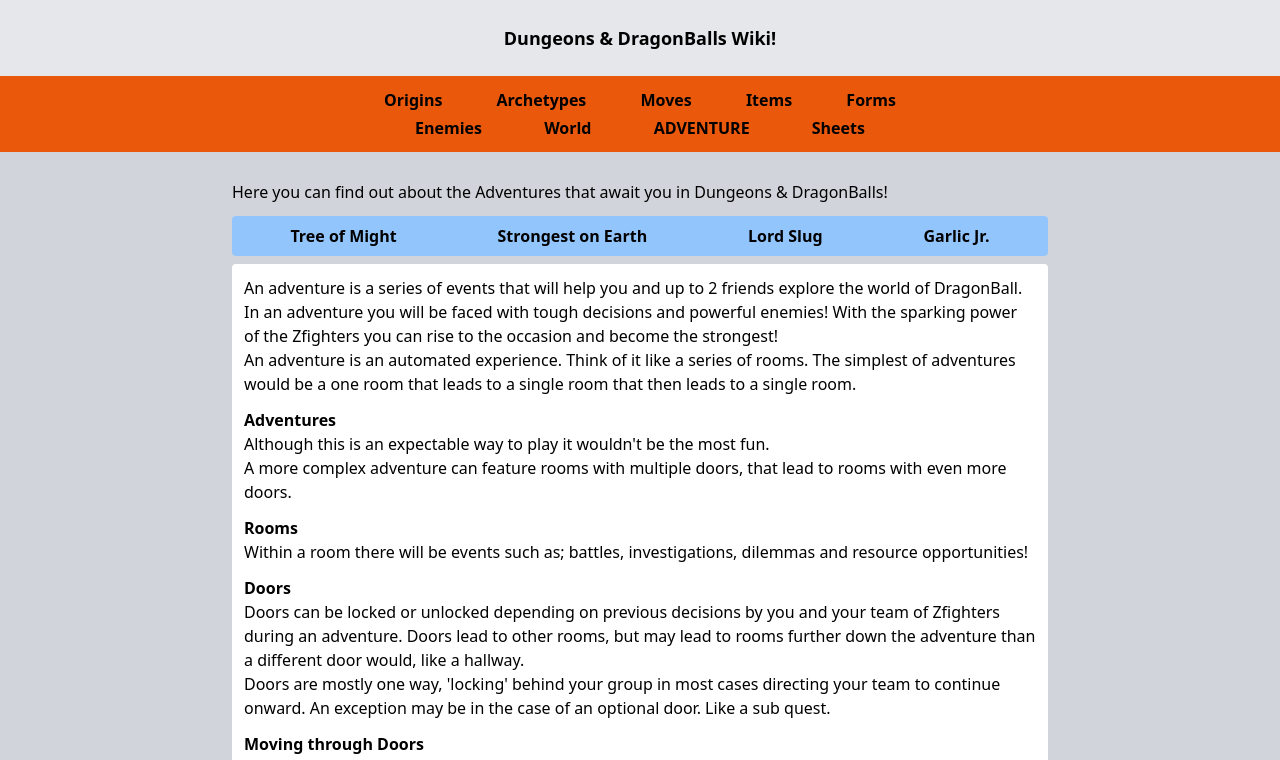
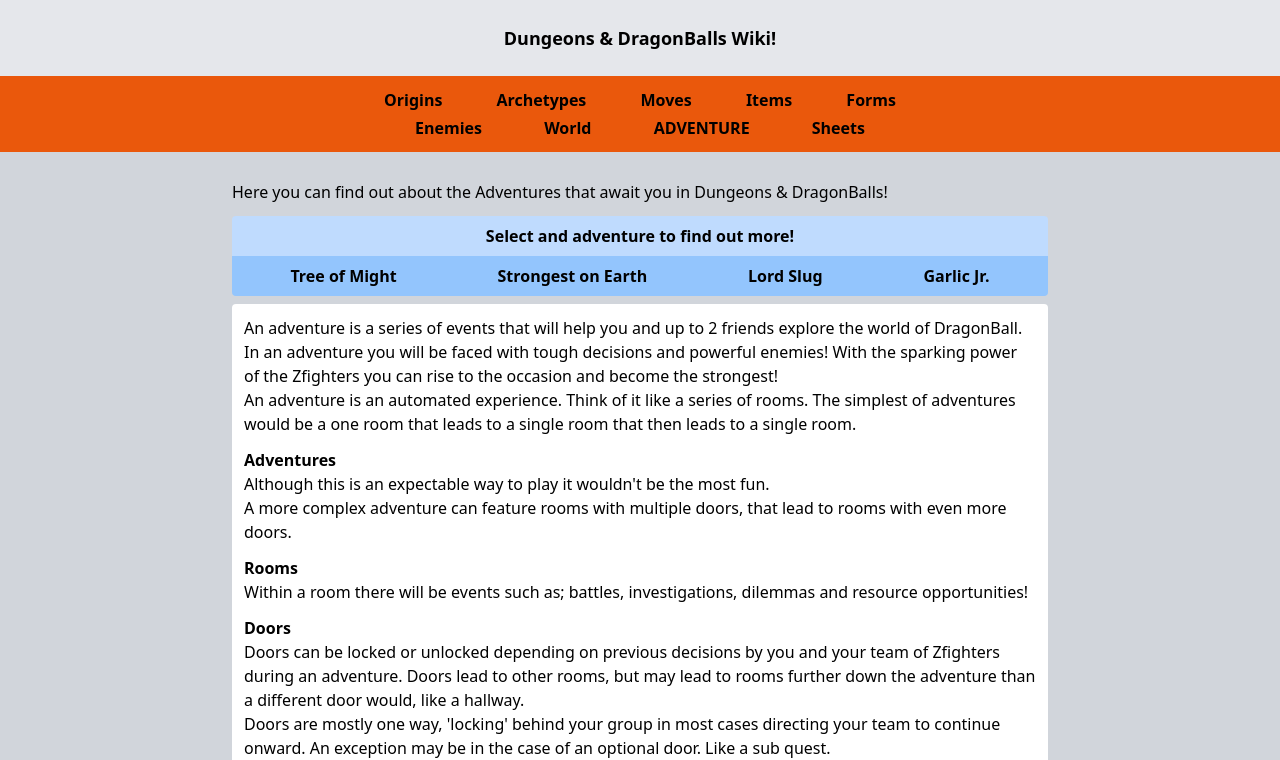
Before and after one commit to KylePep/ddbwiki, a Next.js app: page /adventure in a window 1280 px wide. Shown: the top 760 px of the page. Built offline with nearby package versions, Linux system fonts and the light colour scheme.

Commit message:
added child page to adventure to support previews

```diff
--- /dev/null
+++ b/app/adventure/[slug]/page.tsx
@@ -0,0 +1,42 @@
+import Link from 'next/link'
+import React from 'react'
+
+type URL = {
+  params: {
+    slug: string
+  }
+}
+
+const fetchDetails = (slug:string) => {
+  return slug
+}
+
+export default function page(url:URL) {
+  const data = fetchDetails(url.params.slug)
+  return (
+    <div>
+      <div className='bg-blue-200 rounded-t p-2 font-bold text-center'>
+        <Link href={`/adventure`}>
+          <button className='hover:text-white'>Return to adventures</button>
+        </Link>
+      </div>
+      <div className='bg-blue-300 rounded-b p-2 flex justify-around'>
+        <Link href={`/adventure/treeOfMight`}>
+          <button className='font-bold hover:text-white'>Tree of Might</button>
+        </Link>
+        <Link href={`/adventure/worldsStrongest`}>
+        <button className='font-bold hover:text-white'>{`World's`} Strongest</button>
+        </Link>
+        <Link href={`/adventure/lordSlug`}>
+        <button className='font-bold hover:text-white'>Lord Slug</button>
+        </Link>
+        <Link href={`/adventure/garlicJr`}>
+        <button className='font-bold hover:text-white'>Garlic Jr.</button>
+        </Link>
+      </div>
+      <h1>
+      This is the {data} page
+      </h1>
+    </div>
+  )
+}
--- a/app/adventure/page.tsx
+++ b/app/adventure/page.tsx
@@ -1,14 +1,24 @@
+import Link from 'next/link'
 import React from 'react'
 
 export default function page() {
   return (
     <main>
       <h1 className='mb-3'>Here you can find out about the Adventures that await you in Dungeons & DragonBalls!</h1>
-      <div className='bg-blue-300 rounded p-2 flex justify-around'>
-        <button className='font-bold hover:text-white'>Tree of Might</button>
+      <div className='bg-blue-200 rounded-t p-2 font-bold text-center'>Select and adventure to find out more!</div>
+      <div className='bg-blue-300 rounded-b p-2 flex justify-around'>
+        <Link href={`/adventure/treeOfMight`}>
+          <button className='font-bold hover:text-white'>Tree of Might</button>
+        </Link>
+        <Link href={`/adventure/strongestOnEarth`}>
         <button className='font-bold hover:text-white'>Strongest on Earth</button>
+        </Link>
+        <Link href={`/adventure/lordSlug`}>
         <button className='font-bold hover:text-white'>Lord Slug</button>
+        </Link>
+        <Link href={`/adventure/garlicJr`}>
         <button className='font-bold hover:text-white'>Garlic Jr.</button>
+        </Link>
       </div>
       <div className='bg-white rounded my-2 p-3'>
         <h3>An adventure is a series of events that will help you and up to 2 friends explore the world of DragonBall. In an adventure you will be faced with tough decisions and powerful enemies! With the sparking power of the Zfighters you can rise to the occasion and become the strongest!</h3>
```
